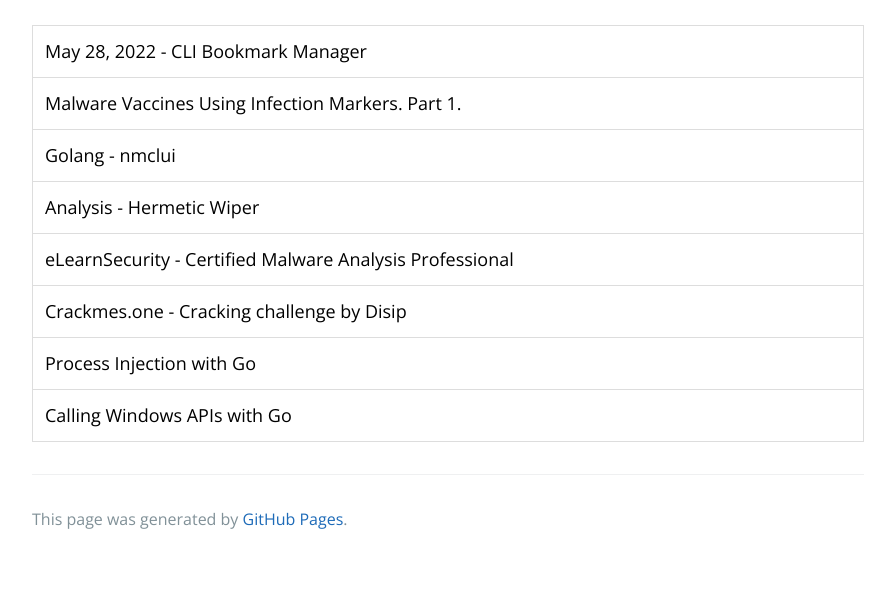
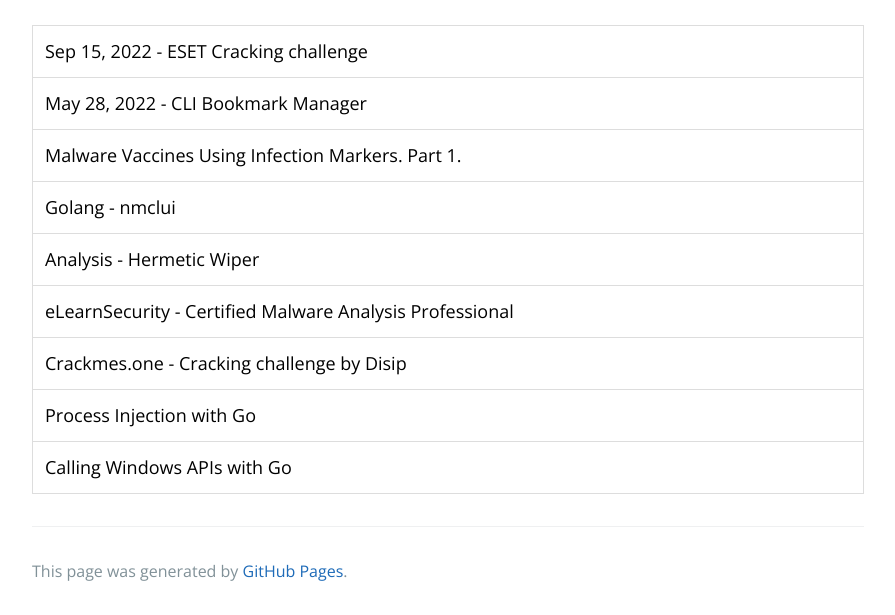
Before and after one commit to jairochavesb/blog, a Jekyll site: the page built from archives.md, in a window 1280 px wide, cut to the strip 509-1124 px from the top of the page. Shown: the whole strip, without its empty margins (192-1087 px from the left). Built offline with Jekyll 4.4.1, drawn with Linux system fonts in a browser that asks for light colours; before the commit the page ends 1072 px from its top, so only the background shows below that.

Commit message:
Update archives.md

```diff
--- a/archives.md
+++ b/archives.md
@@ -48,6 +48,7 @@ title: Jairo's Blog
 <input type="text" id="myInput" onkeyup="myFunction()" placeholder="Search post titles..." title="Type in a name">
 
 <ul id="myUL">
+  <li><a href="https://jairochavesb.github.io/blog/posts/2022/09/15/eset-cracking-challenge.html">Sep 15, 2022 - ESET Cracking challenge</a></li>
   <li><a href="https://jairochavesb.github.io/blog/posts/2022/05/28/bookmarks.html">May 28, 2022 - CLI Bookmark Manager</a></li>
   <li><a href="https://jairochavesb.github.io/blog/posts/2022/05/26/malware_vaccines_part1.html">Malware Vaccines Using Infection Markers. Part 1.</a></li>
   <li><a href="https://jairochavesb.github.io/blog/posts/2022/04/11/golang-nmclui.html">Golang - nmclui</a></li>
```
